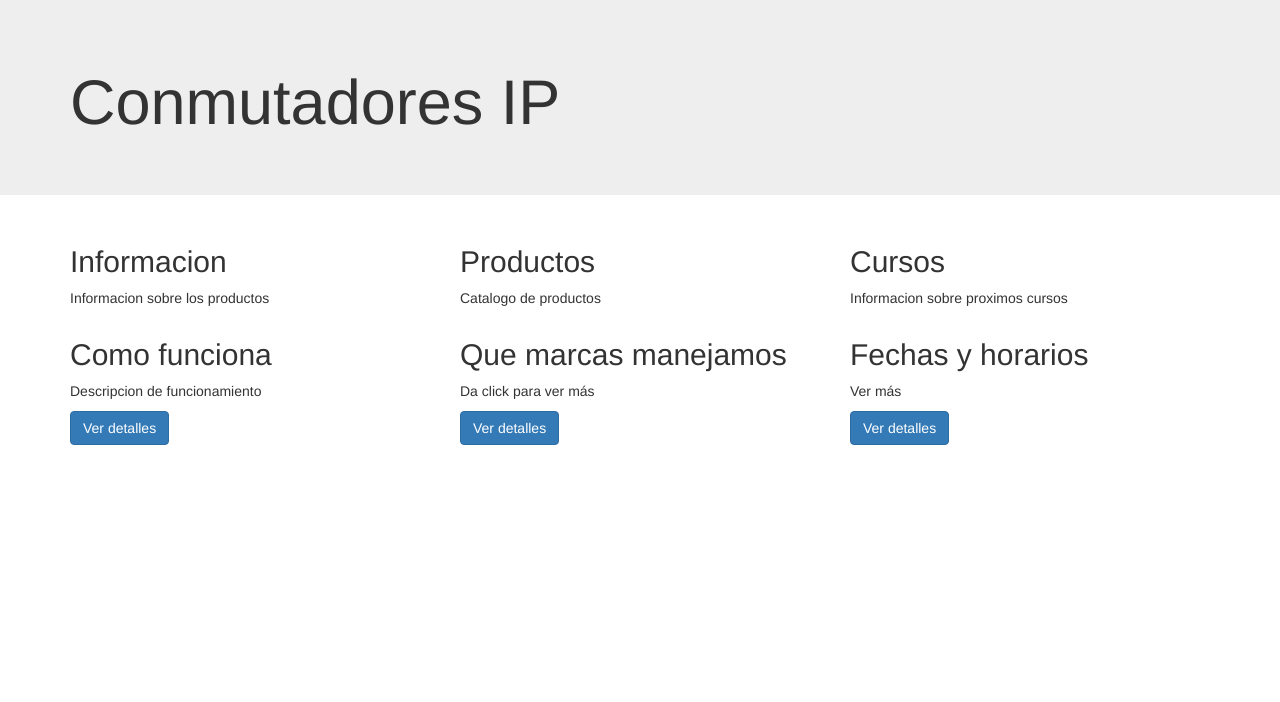
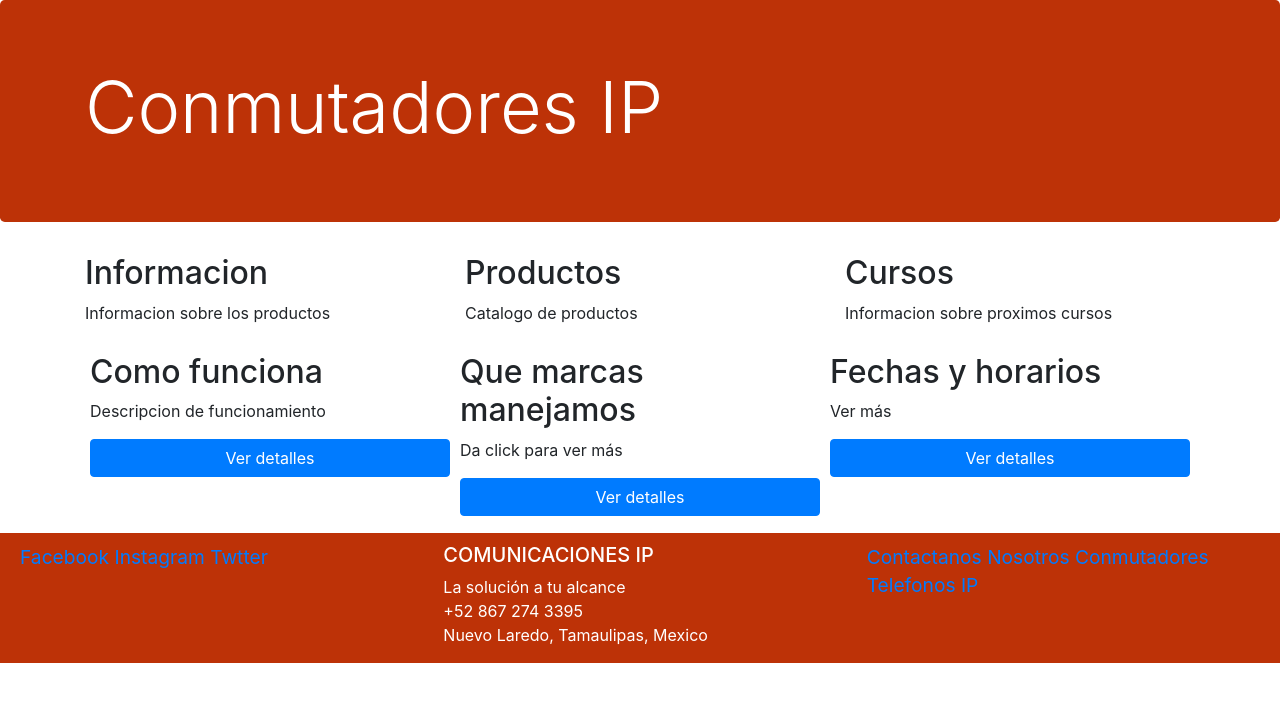
Before and after one commit to andresmartinesz/16100230-ComunicacionStore, a website: page index.html in a window 1280 px wide. Drawn offline with nearby package versions, Linux system fonts and the light colour scheme.

Commit message:
Migracion a flex, pie de pagina, diseño

```diff
--- /dev/null
+++ b/css/principal.css
@@ -0,0 +1,20 @@
+.btn-ver{
+    width: 100%;
+}
+.jumbotron{
+    background-color: rgb(189, 50, 7);
+    color: white;
+}
+footer{
+        padding: 10px 20px 0px 20px;
+        background-color: rgb(189, 50, 7);
+        color: white;
+        margin-bottom: 0px;
+        margin-top: 15px;
+    }
+
+.card-design {
+    flex: 1 250px;
+    padding: 2px 5px 2px 5px;
+    margin-top: 10px;
+}
--- a/index.html
+++ b/index.html
@@ -5,6 +5,8 @@
     <meta name="viewport" content="width=device-width, initial-scale=1.0">
     <title>Conmutadores 2</title>
     <link rel="stylesheet" href="/node_modules/bootstrap/dist/css/bootstrap.min.css">
+    <link rel="stylesheet" href="/css/principal.css">
+
 </head>
 <body>
     <div class="jumbotron">
@@ -28,22 +30,22 @@
                 <p>Informacion sobre proximos cursos</p>
               </div>
         </div>
-        <div class="row">
-          <div class="col-sm-4">
+        <div class="d-flex flex-wrap">
+          <div class="d-flex flex-column card-design">
             <div>
               <h2>Como funciona</h2>
             <p>Descripcion de funcionamiento</p>
             </div>
             <div><button class = "btn btn-primary btn-ver">Ver detalles</button></div>
           </div>
-          <div class="col-sm-4">
+          <div class="d-flex flex-column card-design">
             <div>
               <h2>Que marcas manejamos</h2>
             <p>Da click para ver más</p>
             </div>
             <div><button class = "btn btn-primary btn-ver">Ver detalles</button></div>
           </div>
-          <div class="col-sm-4">
+          <div class="d-flex flex-column card-design">
             <div>
               <h2>Fechas y horarios</h2>
             <p>Ver más</p>
@@ -53,6 +55,29 @@
         </div>
       </div>
 
+      <footer>
+        <div class="row">
+            <div class="col-sm-4 " style="font-size:larger;">
+                <a href="http://www.facebook.com">Facebook</a>
+                <a href="http://www.instagram.com">Instagram</a>
+                <a href="http://www.twtter.com">Twtter</a>
+            </div>
+            <div class="col-sm-4">
+                <address>
+                    <h5>COMUNICACIONES IP</h5>
+                    <div>La solución a tu alcance</div>
+                    <div>+52 867 274 3395</div>
+                    <div>Nuevo Laredo, Tamaulipas, Mexico</div>
+                </address>
+            </div>
+            <div class="col-sm-4   align-items-end" style="font-size:larger;">
+                <a href="#">Contactanos</a>
+                <a href="#">Nosotros</a>
+                <a href="#">Conmutadores</a>
+                <a href="#">Telefonos IP</a>
+            </div>
+        </div>
+</footer>
         <script src="node_modules/jquery/dist/jquery.min.js"></script>
         <script src="node_modules/popper.js/dist/popper.min.js"></script>
         <script src="node_modules/bootstrap/dist/js/bootstrap.min.js"></script>
```
